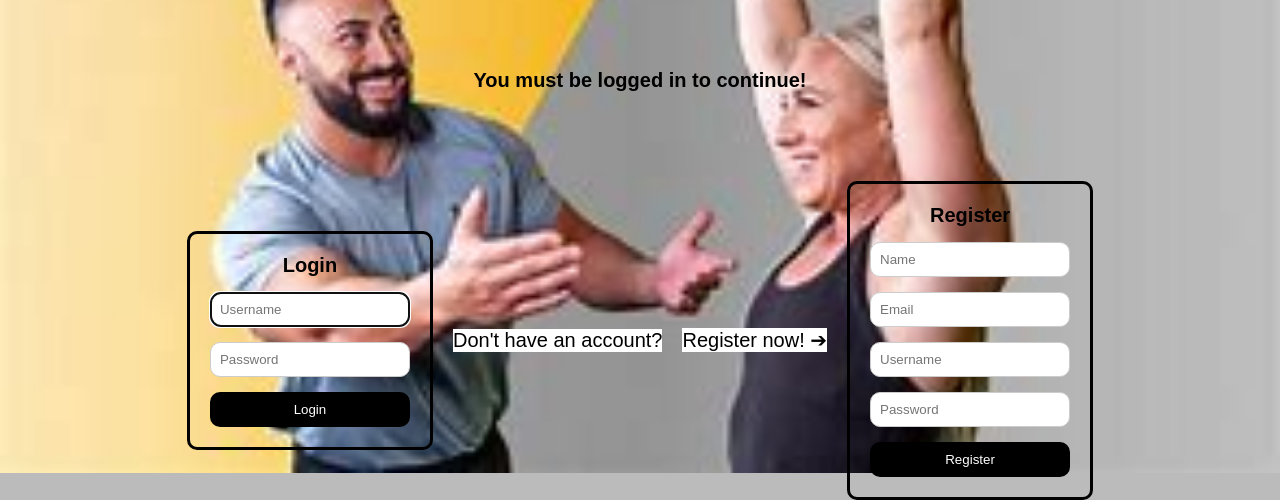
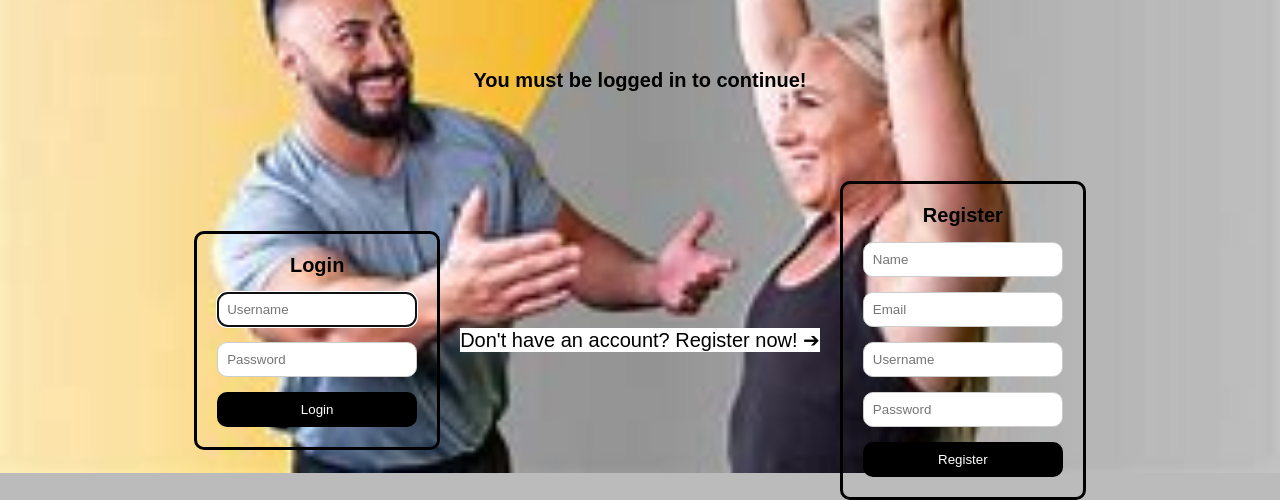
Before and after one commit to Andrei295/new_flask, a Flask app: page / in a window 1280 px wide. Shown: the part 311-811 px from the top of the page. Run offline with Flask 3, Linux system fonts and the light colour scheme; some libraries are stand-ins or nearby versions.

Commit message:
Updated index page

```diff
--- a/templates/index.html
+++ b/templates/index.html
@@ -53,9 +53,7 @@
 
 
 
-
-        <p style="font-size: 20px; background-color: white;">Don't have an account?</p>
-        <p style="font-size: 20px; background-color: white;">Register now! ➔</p>
+        <p style="font-size: 20px; background-color: white;">Don't have an account? Register now! ➔</p>
 
 
 
```
